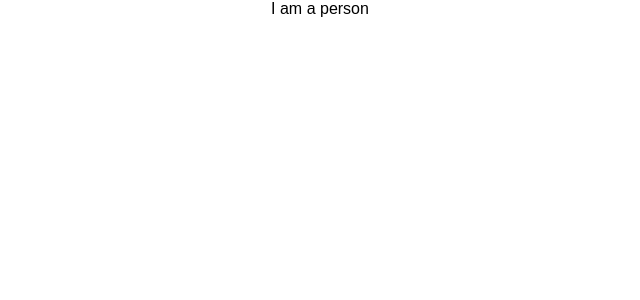
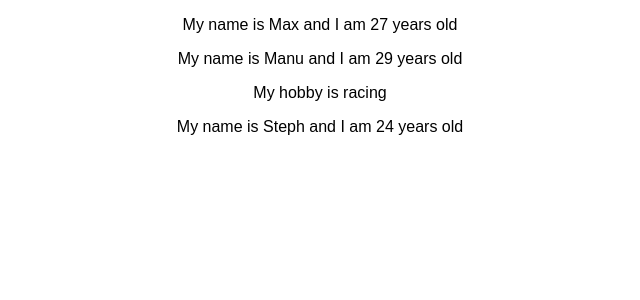
Before and after one commit to ajaythacker/react-complete-guide, a React (Create React App) app: page / in a window 1280 px wide. Shown: the top 300 px of the page, without its empty margins (320-960 px from the left). Built offline with nearby package versions, Linux system fonts and the light colour scheme.

Commit message:
working with props and props.children

```diff
--- a/src/App.js
+++ b/src/App.js
@@ -6,7 +6,11 @@
   render() {
     return (
       <div className="App">
-        <Person />
+        <Person name="Max" age="27" />
+        <Person name="Manu" age="29">
+          My hobby is racing
+        </Person>
+        <Person name="Steph" age="24" />
       </div>
     );
   }
--- a/src/Person/Person.js
+++ b/src/Person/Person.js
@@ -1,7 +1,14 @@
 import React from 'react';
 
-const person = () => {
-  return <div>I am a person</div>;
+const person = props => {
+  return (
+    <div>
+      <p>
+        My name is {props.name} and I am {props.age} years old
+      </p>
+      <p>{props.children}</p>
+    </div>
+  );
 };
 
 export default person;
```
